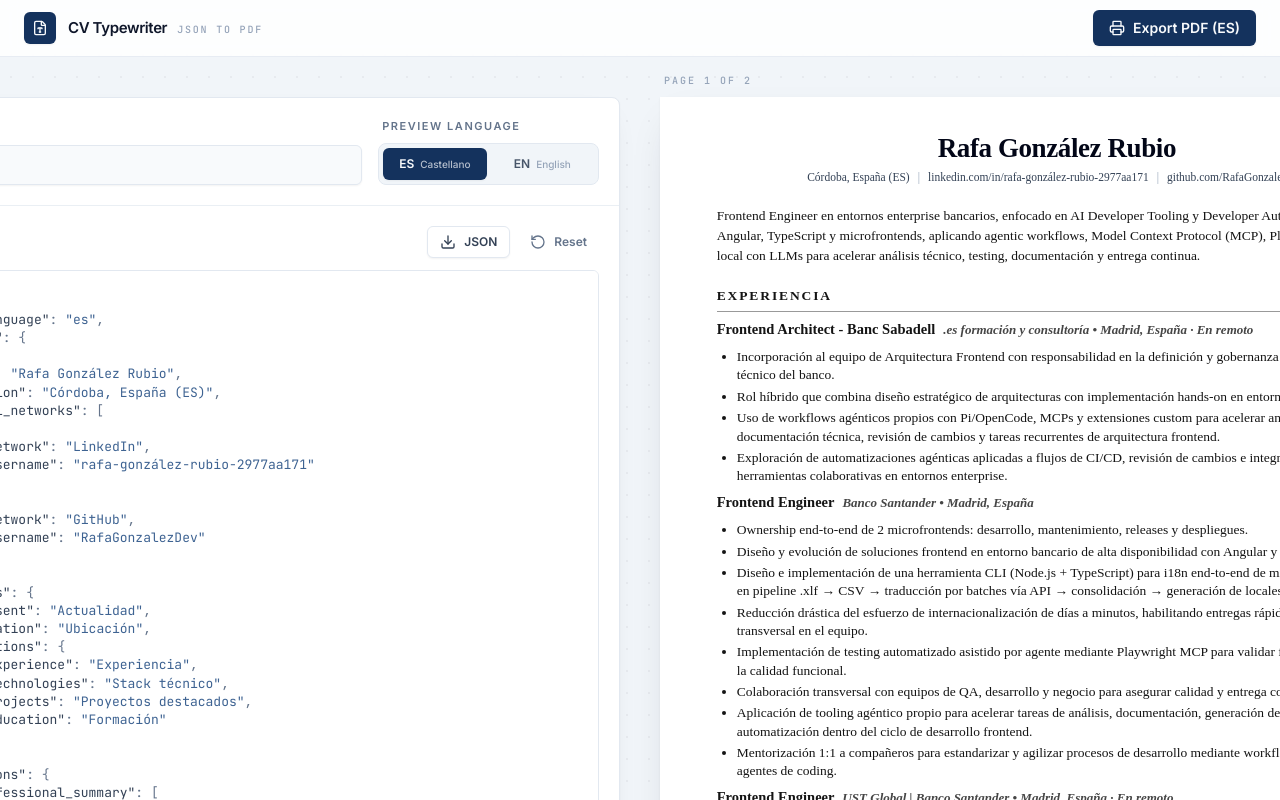
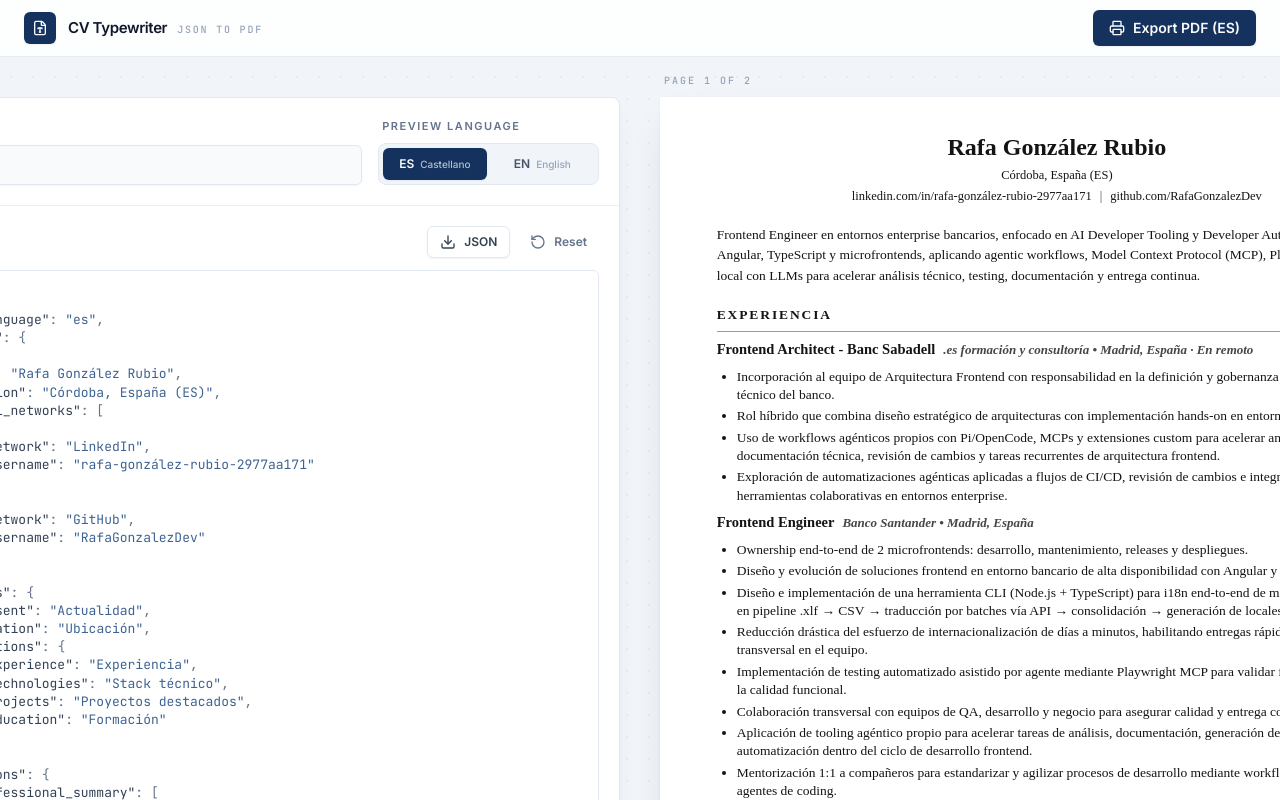
Before and after one commit to RafaGonzalezDev/cv-typewriter, a React (Vite) app: page / in a window 1280 px wide. Shown: the top 800 px of the page. Built offline with nearby package versions, Linux system fonts and the light colour scheme.

Commit message:
refactor(cv): split header contact into two rows
Render identity contact and web presence as two centered rows
so separators never lead a wrapped line, and rebalance the
name size for the serif header.

```diff
--- a/src/features/cv-typewriter/components/CVContent.jsx
+++ b/src/features/cv-typewriter/components/CVContent.jsx
@@ -24,19 +24,42 @@
   ref
 ) {
   const blocks = paged ? layoutBlocks : null;
-  const contactItems = [
+  const primaryContactItems = [
     cv.basics.location ? { label: cv.basics.location } : null,
     cv.basics.email ? { label: cv.basics.email, href: `mailto:${cv.basics.email}` } : null,
     cv.basics.phone ? { label: cv.basics.phone, href: `tel:${cv.basics.phone}` } : null,
     cv.basics.website ? { label: getDisplayUrl(cv.basics.website), href: cv.basics.website } : null,
-    ...asArray(cv.basics.social).map((social) => {
-      const url = getSocialUrl(social.network, social.username);
-      return {
-        label: getSocialDisplay(social.network, social.username),
-        href: url,
-      };
-    }),
   ].filter(Boolean);
+
+  const socialContactItems = asArray(cv.basics.social).map((social) => ({
+    label: getSocialDisplay(social.network, social.username),
+    href: getSocialUrl(social.network, social.username),
+  }));
+
+  const renderContactRow = (items) => (
+    <div className="flex flex-wrap justify-center gap-x-2 gap-y-1 text-[12.5px] leading-snug">
+      {items.map((item, index) => (
+        <span key={`${item.label}-${index}`} className="inline-flex items-center gap-x-2">
+          {index > 0 ? (
+            <span aria-hidden="true" className="cv-soft">
+              |
+            </span>
+          ) : null}
+          {item.href ? (
+            <a
+              href={item.href}
+              target={item.href.startsWith('http') ? '_blank' : undefined}
+              rel={item.href.startsWith('http') ? 'noreferrer' : undefined}
+            >
+              {item.label}
+            </a>
+          ) : (
+            <span>{item.label}</span>
+          )}
+        </span>
+      ))}
+    </div>
+  );
 
   return (
     <div ref={ref} lang={cv.language} className="cv-content-inner">
@@ -47,40 +70,21 @@
           data-block-id="header"
           data-section="header"
         >
-          <div className="mb-2 text-[27px] font-bold leading-none tracking-[-0.015em] text-slate-950">
+          <div className="mb-2 text-[24px] font-bold leading-none">
             {cv.basics.name}
           </div>
 
-          <div className="flex flex-wrap justify-center gap-x-2 gap-y-1 text-[11.5px] font-medium leading-snug text-slate-700">
-            {contactItems.map((item, index) => (
-              <span key={`${item.label}-${index}`} className="inline-flex items-center gap-x-2">
-                {index > 0 ? (
-                  <span aria-hidden="true" className="text-slate-400">
-                    |
-                  </span>
-                ) : null}
-                {item.href ? (
-                  <a
-                    href={item.href}
-                    target={item.href.startsWith('http') ? '_blank' : undefined}
-                    rel={item.href.startsWith('http') ? 'noreferrer' : undefined}
-                    className="underline-offset-2 hover:text-primary hover:underline"
-                  >
-                    {item.label}
-                  </a>
-                ) : (
-                  <span>{item.label}</span>
-                )}
-              </span>
-            ))}
-          </div>
+          {renderContactRow(primaryContactItems)}
+          {socialContactItems.length ? (
+            <div className="mt-1">{renderContactRow(socialContactItems)}</div>
+          ) : null}
         </div>
       )}
 
       {!paged ? (
         <div>
           {cv.sections.summary.length ? (
-            <div className="mt-4 text-[13.5px] text-left leading-[1.6] text-slate-800 font-medium tracking-tight">
+            <div className="mt-4 text-[13.5px] text-left leading-[1.5]">
               {cv.sections.summary.map((s, i) => (
                 <p key={i}>{s}</p>
               ))}
```
